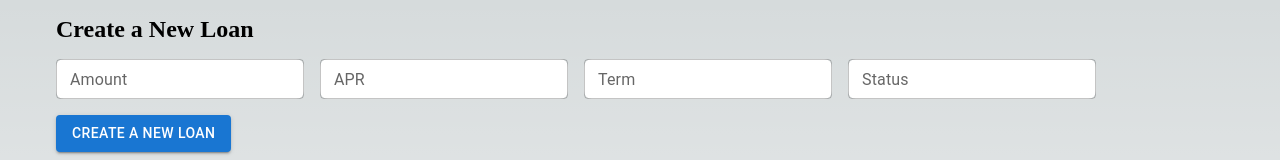
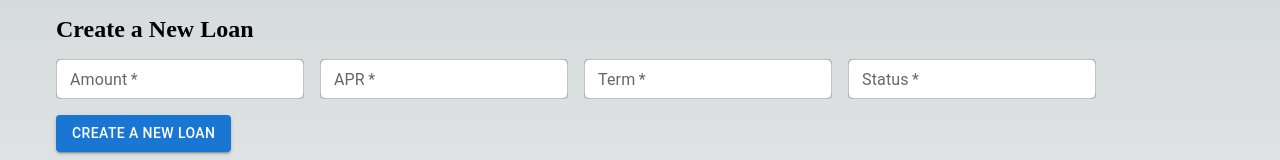
Before and after one commit to London804/loan-amortization, a Next.js app: page /loans/1/1 in a window 1280 px wide. Shown: the top 160 px of the page. Built offline with nearby package versions, Linux system fonts and the light colour scheme; no server answers.

Commit message:
Create loan submits

```diff
--- a/src/pages/api/loan.ts
+++ b/src/pages/api/loan.ts
@@ -48,11 +48,26 @@ const fetchLoanSchedule = async (user_id: number, loan_id: number) => {
   return await result.json().catch(error => console.log('error', error))
 };
 
+const createLoan = async (owner_id: number, amount: number, apr: number, term: number, active: string) => {
+  const createLoanURL = 'https://lending-api.azurewebsites.net/loans';
+  const settings = {
+    method: 'POST',
+    headers: {
+      Accept: 'application/json',
+      'Content-Type': 'application/json',
+    },
+    body: JSON.stringify({ owner_id, amount, apr, term, active })
+  };
+  const result = await fetch(createLoanURL, settings);
+  return await result.json().catch(error => console.log('error', error))
+};
+
 
 
 export const endpoints = {
   fetchUsers,
   setUser,
   fetchLoans,
-  fetchLoanSchedule
+  fetchLoanSchedule,
+  createLoan,
 }
--- a/src/pages/loans/[username]/[id].tsx
+++ b/src/pages/loans/[username]/[id].tsx
@@ -103,7 +103,7 @@ export default function Loans() {
     const [expandedRows, setExpandedRows] = useState([]);
     const [error, setError] = useState<any | null>(null);
     const [loading, setLoading] = useState(false);
-    const formQuery = useRef<any>(null);
+    const newLoanQuery = useRef<any>(null);
 
     const router = useRouter();
 
@@ -145,6 +145,30 @@ export default function Loans() {
         }
     }
 
+    const createNewLoan = async (query) => {
+        query.preventDefault();
+        const amount = query?.target[0].value;
+        const apr = query?.target[2].value;
+        const term = query?.target[4].value;
+        const active = query?.target[6].value;
+        setLoading(true);
+        try {
+            const data = await endpoints.createLoan(userID, amount, apr, term, active)
+            if (!data) {
+                setError('There was a problem creating this loan')
+                console.log('error')
+            } else {
+                console.log('New User', data);
+            }
+
+        } catch (e) {
+            setError(`error something went wrong, ${e}`)
+        } finally {
+            setLoading(false);
+        }
+    }
+
+
    const handleRowExpandToggle = (row, parentData) => {
     console.log('parentData', parentData);
        const newExpandedRows = parentData
@@ -170,7 +194,6 @@ export default function Loans() {
 
         console.log('router params', router.query);
     }, [router.isReady])
-
 
     const ExpandedComponent = ({ data }) => {
         console.log('data component', data);
@@ -206,12 +229,15 @@ export default function Loans() {
                 <Grid item sm={12} >
                     <section>
                         <h2>Create a New Loan</h2>
-                        <NewLoanForm ref={formQuery} onSubmit={null}>
+                        <NewLoanForm ref={newLoanQuery} onSubmit={createNewLoan}>
                             <TextField
                                 className='text-field'
                                 variant="outlined"
                                 label="Amount"
                                 size="small"
+                                required
+                                type="number"
+                                length="3"
                                 name="amount">
                             </TextField>
                             <TextField
@@ -219,6 +245,8 @@ export default function Loans() {
                                 variant="outlined"
                                 label="APR"
                                 size="small"
+                                required
+                                type="number"
                                 name="apr">
                             </TextField>
                             <TextField
@@ -226,6 +254,8 @@ export default function Loans() {
                                 variant="outlined"
                                 label="Term"
                                 size="small"
+                                required
+                                type="number"
                                 name="term">
                             </TextField>
                             <TextField
@@ -233,9 +263,10 @@ export default function Loans() {
                                 variant="outlined"
                                 label="Status"
                                 size="small"
+                                required
                                 name="status">
                             </TextField>
-                            <Button variant="contained">Create a new loan</Button>
+                            <Button type="submit" variant="contained">Create a new loan</Button>
                         </NewLoanForm>
                     </section>
 
```
